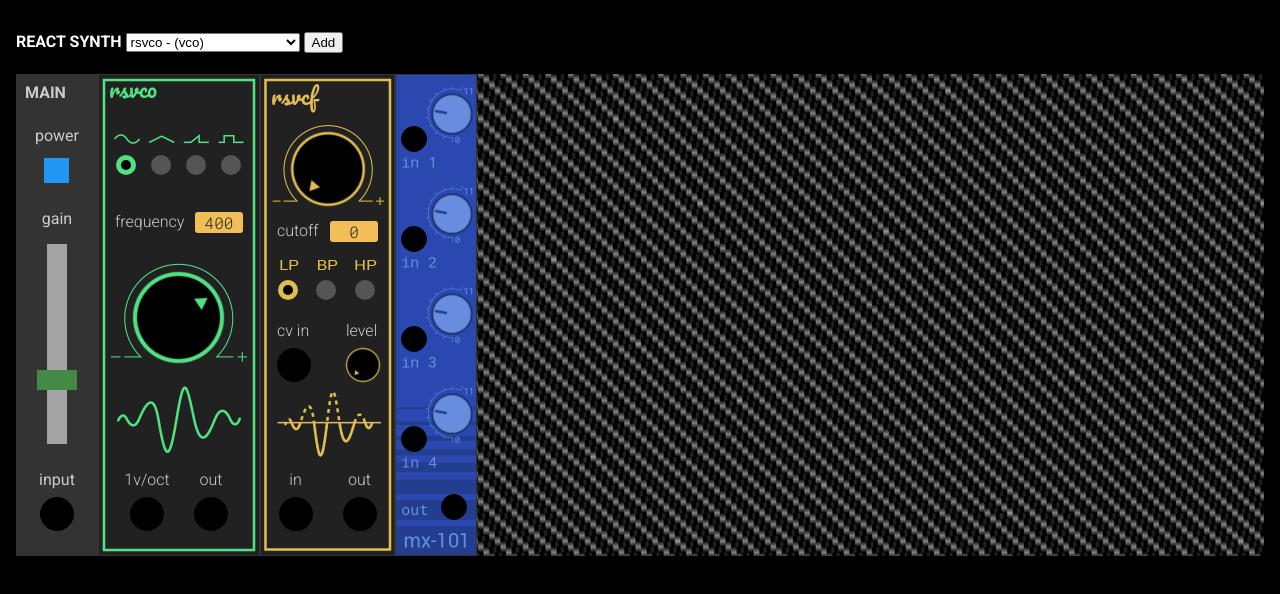
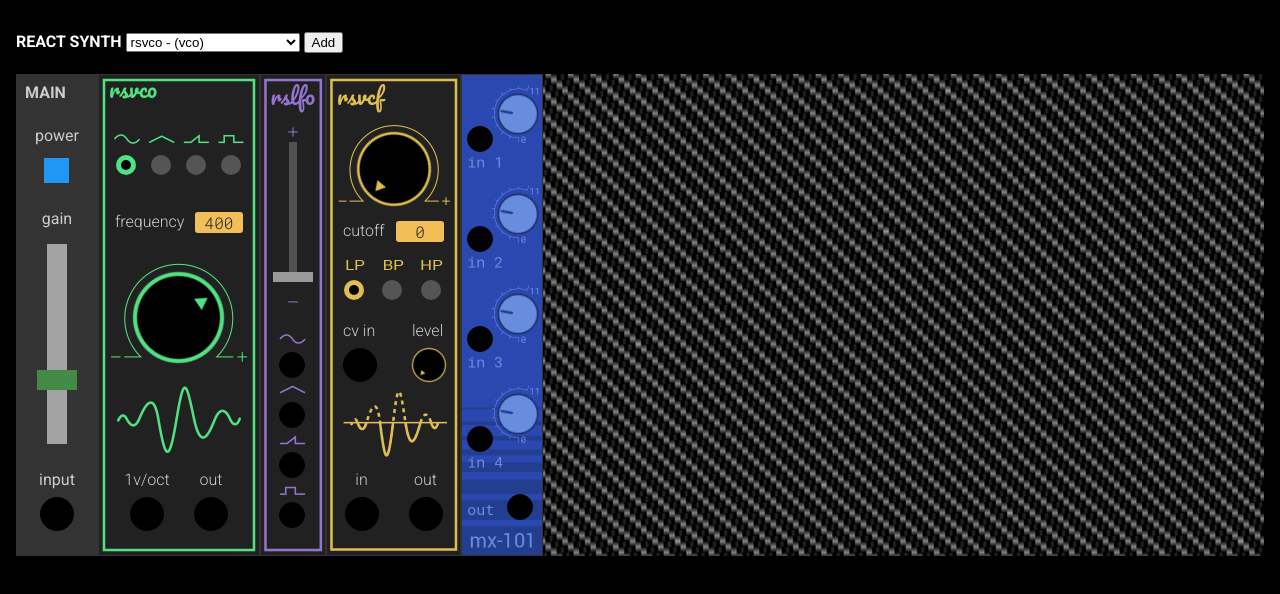
Before and after one commit to streetalchemist/React-Synth, a React (Create React App) app: page / in a window 1280 px wide. Shown: the top 594 px of the page. Built offline with nearby package versions, Linux system fonts and the light colour scheme.

Commit message:
Styling slider for LFO, adding in triangle, sawtooth, and square wave form outputs to LFO module

```diff
--- a/src/components/core/Synth/Synth.js
+++ b/src/components/core/Synth/Synth.js
@@ -6,6 +6,7 @@
 import PatchCable from '../PatchCable/PatchCable';
 import EightStepSeq from '../../modules/EightStepSeq/EightStepSeq';
 import Mx101 from '../../modules/Mx101/Mx101';
+import LFO from '../../modules/LFO/LFO';
 import './Synth.css';
 
 class Synth extends Component {
@@ -22,6 +23,7 @@
     this.moduleTypes = [
       {name:"rsvco - (vco)",type:"vco"},
       {name:"rsvcf - (vcf)",type:"vcf"},
+      {name:"rslfo - (lfo)",type:"lfo"},
       {name:"8 Step - (sequencer)",type:"eightStepSeq"},
       {name:"Mx-101 - (mixer)",type:"mx101"},
       {name:"testModule - (testModule)",type:"testModule"},
@@ -33,6 +35,9 @@
         },
         {
           type:'vco',
+        },
+        {
+          type:'lfo',
         },
         {
           type:'vcf',
@@ -89,6 +94,8 @@
           return <VCO key={index} ctx={this.audioCtx} handlePortConnect={this.handlePortConnect} />;
         case 'vcf':
           return <VCF key={index} ctx={this.audioCtx} handlePortConnect={this.handlePortConnect} />;
+        case 'lfo':
+          return <LFO key={index} ctx={this.audioCtx} handlePortConnect={this.handlePortConnect} />;
         case 'testModule':
           return <TestModule key={index} ctx={this.audioCtx} handlePortConnect={this.handlePortConnect} />;
         case 'eightStepSeq':
--- /dev/null
+++ b/src/components/modules/LFO/LFO.css
@@ -0,0 +1,80 @@
+.module.lfo {
+	width: 4rem;
+	background-image: url(./img/rslfo_bg.png);
+	background-size:contain;
+	color:#ccc;
+	font-weight:300;
+}
+
+.module-lfo-slider-holder {
+	margin-left:1.75rem;
+}
+
+.lfo .standard-slider input {
+  -webkit-appearance: none;  /* Override default CSS styles */
+  appearance: none;
+  width: 100%; /* Full-width */
+  height: 16px; /* Specified height */
+  background: #666666; /* Grey background */
+  outline: none; /* Remove outline */
+  opacity: 0.7; /* Set transparency (for mouse-over effects on hover) */
+  -webkit-transition: .2s; /* 0.2 seconds transition on hover */
+  transition: opacity .2s;
+}
+
+.lfo .standard-slider input:hover {
+  opacity:1;
+}
+
+/* The slider handle (use -webkit- (Chrome, Opera, Safari, Edge) and -moz- (Firefox) to override default look) */
+.lfo .standard-slider input::-webkit-slider-thumb {
+    -webkit-appearance: none; /* Override default look */
+    appearance: none;
+    width: 10px; /* Set a specific slider handle width */
+    height: 40px; /* Slider handle height */
+    background: #cccccc; /* Green background */
+    cursor: pointer; /* Cursor on hover */
+}
+
+.lfo .standard-slider input::-moz-range-thumb {
+    width: 10px; /* Set a specific slider handle width */
+    height: 40px; /* Slider handle height */
+    background: #cccccc; /* Green background */
+    cursor: pointer; /* Cursor on hover */
+}
+
+.lfo .standard-slider input.active::-webkit-slider-thumb {
+    background: red; /* Green background */
+    box-shadow: 0 0 20px red;
+}
+
+.lfo .standard-slider input.active::-moz-range-thumb {
+    background: red; /* Green background */
+    box-shadow: 0 0 20px red;
+}
+
+.lfo .standard-slider-vertical {
+  width: 8px;
+  height: 140px;
+  padding: 0;
+}
+
+.lfo .standard-slider-vertical input {
+  width: 140px;
+  height: 8px;
+  margin: 0;
+  transform-origin: 100px 100px;
+  transform: rotate(-90deg);
+}
+
+.lfo .module-lfo-ports-holder {
+	position:absolute;
+	bottom:1.7rem;
+	margin-left:1.1rem;
+}
+
+.lfo .port {
+	width:24px;
+	height:24px;
+	margin-top:1.5rem;
+}
--- /dev/null
+++ b/src/components/modules/LFO/LFO.js
@@ -0,0 +1,168 @@
+import React, { Component } from 'react';
+import Port from '../../core/Port/Port';
+import './LFO.css';
+
+class LFO extends Component {
+  constructor() {
+    super();
+    this.initialFreq = 0;
+    this.changeFreq = this.changeFreq.bind(this);
+    this.state = {
+      sineOscillator:null,
+      sineAnalyser:null,
+      triangleOscillator:null,
+      triangleAnalyser:null,
+      sawtoothOscillator:null,
+      sawtoothAnalyser:null,
+      squareOscillator:null,
+      squareAnalyser:null,
+      frequency:0,
+      sineData:0,
+      triangleData:0,
+      sawtoothData:0,
+      squareData:0,
+    }
+  }
+
+  changeFreq(event) {
+    this.setState({
+      frequency:event.target.value,
+    });
+    console.log(event.target.value);
+  }
+
+  componentDidMount() {
+    var newSineOscillator = this.props.ctx.createOscillator();
+    newSineOscillator.type = 'sine';
+    newSineOscillator.frequency.value = this.state.frequency;
+    newSineOscillator.start();
+
+    var newSineAnalyser = this.props.ctx.createAnalyser();
+    newSineAnalyser.fftSize = 32;
+    newSineOscillator.connect(newSineAnalyser);
+
+    var newTriangleOscillator = this.props.ctx.createOscillator();
+    newTriangleOscillator.type = 'triangle';
+    newTriangleOscillator.frequency.value = this.state.frequency;
+    newTriangleOscillator.start();
+
+    var newTriangleAnalyser = this.props.ctx.createAnalyser();
+    newTriangleAnalyser.fftSize = 32;
+    newTriangleOscillator.connect(newTriangleAnalyser);
+
+    var newSawtoothOscillator = this.props.ctx.createOscillator();
+    newSawtoothOscillator.type = 'sawtooth';
+    newSawtoothOscillator.frequency.value = this.state.frequency;
+    newSawtoothOscillator.start();
+
+    var newSawtoothAnalyser = this.props.ctx.createAnalyser();
+    newSawtoothAnalyser.fftSize = 32;
+    newSawtoothOscillator.connect(newSawtoothAnalyser);
+
+    var newSquareOscillator = this.props.ctx.createOscillator();
+    newSquareOscillator.type = 'square';
+    newSquareOscillator.frequency.value = this.state.frequency;
+    newSquareOscillator.start();
+
+    var newSquareAnalyser = this.props.ctx.createAnalyser();
+    newSquareAnalyser.fftSize = 32;
+    newSquareOscillator.connect(newSquareAnalyser);
+
+    requestAnimationFrame(this.analyze.bind(this));
+
+
+    this.setState({
+      sineOscillator:newSineOscillator,
+      sineAnalyser:newSineAnalyser,
+      triangleOscillator:newTriangleOscillator,
+      triangleAnalyser:newTriangleAnalyser,
+      sawtoothOscillator:newSawtoothOscillator,
+      sawtoothAnalyser:newSawtoothAnalyser,
+      squareOscillator:newSquareOscillator,
+      squareAnalyser:newSquareAnalyser,
+    });
+  }
+
+  analyze() {
+
+    var bufferLength;
+    var dataArray;
+    if(this.state.sineAnalyser) {
+      bufferLength = this.state.sineAnalyser.frequencyBinCount;
+      dataArray = new Uint8Array(bufferLength);
+      this.state.sineAnalyser.getByteTimeDomainData(dataArray);
+      var sineData = (dataArray[0] - 128) / 256 * 2;
+      this.setState({sineData:sineData});
+    }
+
+    if(this.state.triangleAnalyser) {
+      bufferLength = this.state.triangleAnalyser.frequencyBinCount;
+      dataArray = new Uint8Array(bufferLength);
+      this.state.triangleAnalyser.getByteTimeDomainData(dataArray);
+      var triangleData = (dataArray[0] - 128) / 256 * 2;
+      this.setState({triangleData:triangleData});
+    }
+
+    if(this.state.sawtoothAnalyser) {
+      bufferLength = this.state.sawtoothAnalyser.frequencyBinCount;
+      dataArray = new Uint8Array(bufferLength);
+      this.state.sawtoothAnalyser.getByteTimeDomainData(dataArray);
+      var sawtoothData = (dataArray[0] - 128) / 256 * 2;
+      this.setState({sawtoothData:sawtoothData});
+    }
+
+    if(this.state.squareAnalyser) {
+      bufferLength = this.state.squareAnalyser.frequencyBinCount;
+      dataArray = new Uint8Array(bufferLength);
+      this.state.squareAnalyser.getByteTimeDomainData(dataArray);
+      var squareData = (dataArray[0] - 128) / 256 * 2;
+      this.setState({squareData:squareData});
+    }
+
+    requestAnimationFrame(this.analyze.bind(this));
+  }
+
+  render() {
+    if(this.state.sineOscillator) {
+      this.state.sineOscillator.frequency.value = this.state.frequency;
+    }
+
+    if(this.state.triangleOscillator) {
+      this.state.triangleOscillator.frequency.value = this.state.frequency;
+    }
+
+    if(this.state.sawtoothOscillator) {
+      this.state.sawtoothOscillator.frequency.value = this.state.frequency;
+    }
+
+    if(this.state.squareOscillator) {
+      this.state.squareOscillator.frequency.value = this.state.frequency;
+    }
+
+    var isActive = false;
+    if(this.state.sineData > .8) {
+      isActive = true;
+    }
+
+
+
+
+    return(
+      <div className="module lfo">
+        <div className="module-lfo-slider-holder">
+          <div className="standard-slider standard-slider-vertical module-lfo-freq-slider">
+            <input className={""+(isActive == true ? ' active' : '')} type="range" min="0" max="10" step=".01" defaultValue={this.initialFreq} onChange={this.changeFreq} />
+          </div>
+        </div>
+        <div className="module-lfo-ports-holder">
+          <Port type="output" contentType="value" content={this.state.sineData} handlePortConnect={this.props.handlePortConnect} />
+          <Port type="output" contentType="value" content={this.state.triangleData} handlePortConnect={this.props.handlePortConnect} />
+          <Port type="output" contentType="value" content={this.state.sawtoothData} handlePortConnect={this.props.handlePortConnect} />
+          <Port type="output" contentType="value" content={this.state.squareData} handlePortConnect={this.props.handlePortConnect} />
+        </div>
+      </div>
+    );
+  };
+}
+
+export default LFO;
--- a/src/components/modules/VCF/VCF.js
+++ b/src/components/modules/VCF/VCF.js
@@ -65,7 +65,7 @@
 
       <div className="module vcf">
         <div className="module-vcf-knob-holder">
-          <StandardKnob img={"url("+knobImg+")"}  size={74} minValue={this.cutoffMin} maxValue={this.cutoffMax} sensitivity={5} dragRange={140} value={this.state.frequency} handleKnobChange={this.handleFrequencyKnob.bind(this)} />
+          <StandardKnob img={"url("+knobImg+")"}  size={74} minValue={this.cutoffMin} maxValue={this.cutoffMax} sensitivity={10} dragRange={140} value={this.state.frequency} handleKnobChange={this.handleFrequencyKnob.bind(this)} />
         </div>
         <div className="module-vcf-cutoff-holder">cutoff
           <div className="module-vcf-cutoff-counter">{finalCutoffFrequency}</div>
@@ -91,7 +91,7 @@
           </div>
           <div className="module-vcf-cv-cutoff-knob">
             <label>level</label>
-            <StandardKnob img={"url("+knobImg+")"}  size={34} minValue={0} maxValue={2000} sensitivity={5} dragRange={140} value={this.state.cvLevel} handleKnobChange={this.handleCVKnobChange.bind(this)} />
+            <StandardKnob img={"url("+knobImg+")"}  size={34} minValue={0} maxValue={2000} sensitivity={10} dragRange={140} value={this.state.cvLevel} handleKnobChange={this.handleCVKnobChange.bind(this)} />
           </div>
         </div>
         <div className="module-vcf-ports">
```
Also changed, not shown: src/components/modules/LFO/img/rslfo_bg.png (added).
